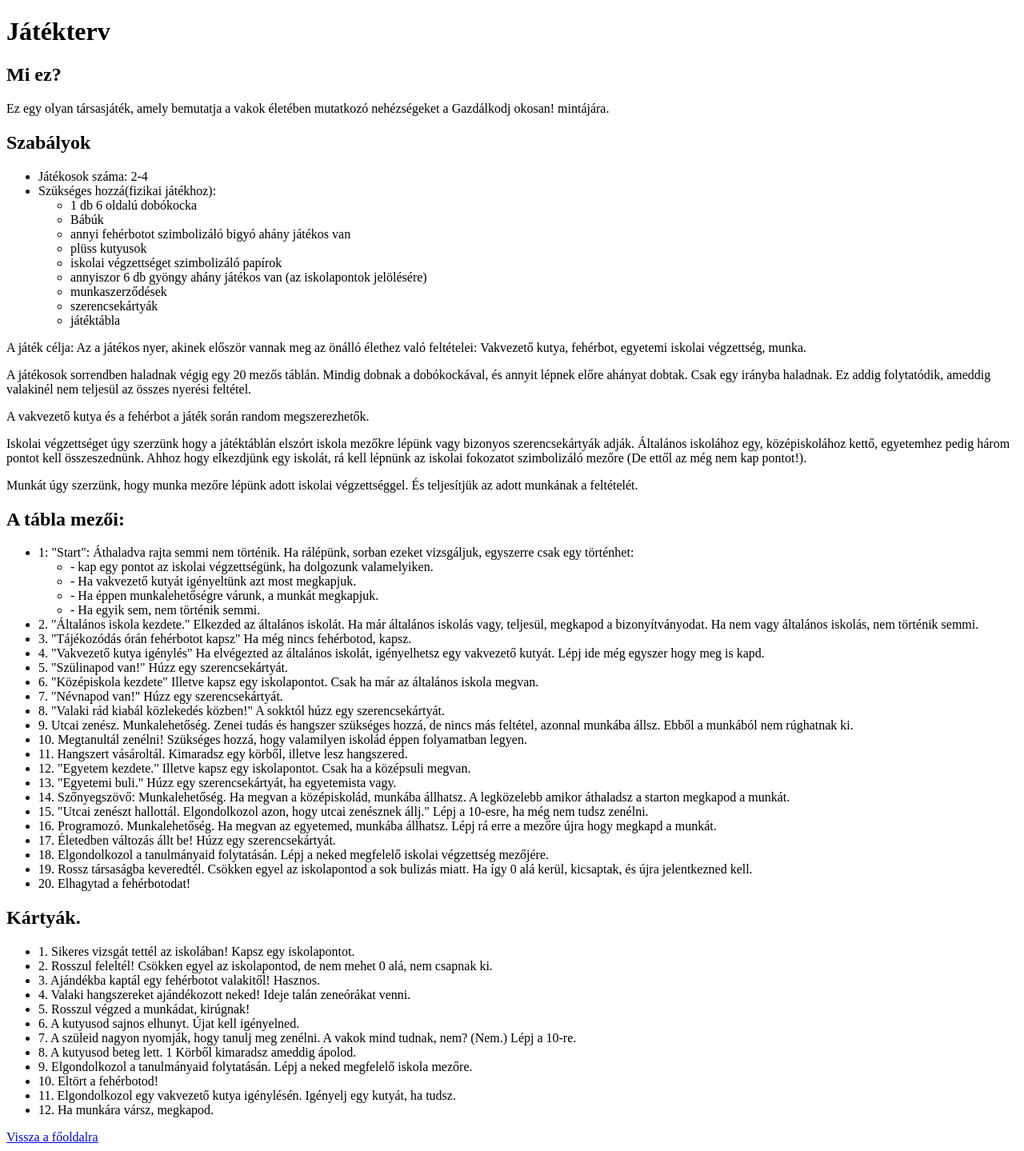
After one commit to druidah/Tarsas, a Django app: page /rules/ in a window 1280 px wide. The commit adds this page. Shown: the whole page at 80% size. Run offline with Django 5.2, Linux system fonts and the light colour scheme.

Commit message:
Added the ability to view game rules.'

```diff
--- a/tarsas/urls.py
+++ b/tarsas/urls.py
@@ -24,4 +24,6 @@ urlpatterns = [
     path("new_game/", views.new_game, name="new_game"),
     path("roll_dice/<int:game_id>/", views.roll_dice, name="roll_dice"),
     path('game/<int:game_id>/', views.game_view, name='game_view'),
+    path('rules/', views.game_rules, name="rules"),
+
 ]
--- /dev/null
+++ b/tarsasjatek/templates/gamerules.html
@@ -0,0 +1,90 @@
+<!DOCTYPE html>
+<html lang="hu">
+
+<head>
+<meta charset="utf-8">
+<title>Játékterv</title>
+<meta name="viewport" content="width=device-width, initial-scale=1">
+</head>
+
+
+<h1> Játékterv </h1>
+
+<h2> Mi ez? </h2>
+
+<p> Ez egy olyan társasjáték, amely bemutatja a vakok életében mutatkozó nehézségeket a Gazdálkodj okosan! mintájára. </p>
+
+<h2> Szabályok </h2>
+
+<ul>
+<li> Játékosok száma: 2-4 </li>
+<li> Szükséges hozzá(fizikai játékhoz): </li>
+<ul>
+<li> 1 db 6 oldalú dobókocka </li>
+<li> Bábúk </li>
+<li> annyi fehérbotot szimbolizáló bigyó ahány játékos van </li>
+<li> plüss kutyusok </li>
+<li> iskolai végzettséget szimbolizáló papírok </li>
+<li> annyiszor 6 db gyöngy ahány játékos van (az iskolapontok jelölésére) </li>
+<li> munkaszerződések </li>
+<li> szerencsekártyák </li>
+<li> játéktábla </li>
+</ul>
+</ul>
+<p> A játék célja: Az a játékos nyer, akinek először vannak meg az önálló élethez való feltételei: Vakvezető kutya, fehérbot, egyetemi iskolai végzettség, munka. </p>
+<p> A játékosok sorrendben haladnak végig egy 20 mezős táblán. Mindig dobnak a dobókockával, és annyit lépnek előre ahányat dobtak. Csak egy irányba haladnak. Ez addig folytatódik, ameddig valakinél nem teljesül az összes nyerési feltétel. </p>
+<p> A vakvezető kutya és a fehérbot a játék során random megszerezhetők. </p>
+<p> Iskolai végzettséget úgy szerzünk hogy a játéktáblán elszórt iskola mezőkre lépünk vagy bizonyos szerencsekártyák adják. Általános iskolához egy, középiskolához kettő, egyetemhez pedig három pontot kell összeszednünk. Ahhoz hogy elkezdjünk egy iskolát, rá kell lépnünk az iskolai fokozatot szimbolizáló mezőre (De ettől az még nem kap pontot!). </p>
+<p> Munkát úgy szerzünk, hogy munka mezőre lépünk adott iskolai végzettséggel. És teljesítjük az adott munkának a feltételét. </p>
+
+<h2>A tábla mezői: </h2>
+
+<ul>
+<li> 1: "Start": Áthaladva rajta semmi nem történik. Ha rálépünk, sorban ezeket vizsgáljuk, egyszerre csak egy történhet: </li>
+<ul>
+<li> - kap egy pontot az iskolai végzettségünk, ha dolgozunk valamelyiken. </li>
+<li> - Ha vakvezető kutyát igényeltünk azt most megkapjuk. </li>
+<li> - Ha éppen munkalehetőségre várunk, a munkát megkapjuk. </li>
+<li> - Ha egyik sem, nem történik semmi. </li>
+</ul>
+
+<li> 2. "Általános iskola kezdete." Elkezded az általános iskolát. Ha már általános iskolás vagy, teljesül, megkapod a bizonyítványodat. Ha nem vagy általános iskolás, nem történik semmi. </li>
+<li> 3. "Tájékozódás órán fehérbotot kapsz" Ha még nincs fehérbotod, kapsz. </li>
+<li> 4. "Vakvezető kutya igénylés" Ha elvégezted az általános iskolát, igényelhetsz egy vakvezető kutyát. Lépj ide még egyszer hogy meg is kapd.</li>
+<li>5. "Szülinapod van!" Húzz egy szerencsekártyát. </li>
+<li>6. "Középiskola kezdete" Illetve kapsz egy iskolapontot. Csak ha már az általános iskola megvan.</li>
+<li>7. "Névnapod van!" Húzz egy szerencsekártyát.</li>
+<li>8. "Valaki rád kiabál közlekedés közben!" A sokktól húzz egy szerencsekártyát.</li>
+<li>9. Utcai zenész. Munkalehetőség. Zenei tudás és hangszer  szükséges hozzá, de nincs más feltétel, azonnal munkába állsz. Ebből a munkából nem rúghatnak ki. </li>
+<li>10. Megtanultál zenélni! Szükséges hozzá, hogy valamilyen iskolád éppen folyamatban legyen.</li>
+<li>11. Hangszert vásároltál. Kimaradsz egy körből, illetve lesz hangszered. </li>
+<li>12. "Egyetem kezdete." Illetve kapsz egy iskolapontot. Csak ha a középsuli megvan.</li>
+<li>13. "Egyetemi buli." Húzz egy szerencsekártyát, ha egyetemista vagy.</li>
+<li>14. Szőnyegszövő: Munkalehetőség. Ha megvan a középiskolád, munkába állhatsz. A legközelebb amikor áthaladsz a starton megkapod a munkát.</li>
+<li>15. "Utcai zenészt hallottál. Elgondolkozol azon, hogy utcai zenésznek állj." Lépj a 10-esre, ha még nem tudsz zenélni.</li>
+<li>16. Programozó. Munkalehetőség. Ha megvan az egyetemed, munkába állhatsz. Lépj rá erre a mezőre újra hogy megkapd a munkát.</li>
+<li>17. Életedben változás állt be! Húzz egy szerencsekártyát.</li>
+<li>18. Elgondolkozol a tanulmányaid folytatásán. Lépj a neked megfelelő iskolai végzettség mezőjére.</li>
+<li> 19. Rossz társaságba keveredtél. Csökken egyel az iskolapontod a sok bulizás miatt. Ha így 0 alá kerül, kicsaptak, és újra jelentkezned kell. </li>
+<li>20. Elhagytad a fehérbotodat!  </li>
+</ul>
+
+<h2> Kártyák. </h2>
+<ul>
+
+<li>1. Sikeres vizsgát tettél az iskolában! Kapsz egy iskolapontot.</li>
+<li>2. Rosszul feleltél! Csökken egyel az iskolapontod, de nem mehet 0 alá, nem csapnak ki.</li>
+<li>3. Ajándékba kaptál egy fehérbotot valakitől! Hasznos.</li>
+<li>4. Valaki hangszereket ajándékozott neked! Ideje talán zeneórákat venni.</li>
+<li>5. Rosszul végzed a munkádat, kirúgnak!</li>
+<li>6. A kutyusod sajnos elhunyt. Újat kell igényelned.</li>
+<li>7. A szüleid nagyon nyomják, hogy tanulj meg zenélni. A vakok mind tudnak, nem? (Nem.) Lépj a 10-re.</li>
+<li>8. A kutyusod beteg lett. 1 Körből kimaradsz ameddig ápolod.</li>
+<li> 9. Elgondolkozol a tanulmányaid folytatásán. Lépj a neked megfelelő iskola mezőre. </li>
+<li> 10. Eltört a fehérbotod! </li>
+<li> 11. Elgondolkozol egy vakvezető kutya igénylésén. Igényelj egy kutyát, ha tudsz. </li>
+<li> 12. Ha munkára vársz, megkapod. </li>
+</ul>
+    <a href="{% url 'home' %}">Vissza a főoldalra</a>
+</body>
+</html>
--- a/tarsasjatek/templates/home.html
+++ b/tarsasjatek/templates/home.html
@@ -37,6 +37,7 @@ function updatePlayerInputs() {
     }
 }
 </script>
-
+Ha el szeretnéd olvasni a játék szabályait:
+<a href="{% url 'rules' %}">Kattints ide</a>
 </body>
 </html>
--- a/tarsasjatek/views.py
+++ b/tarsasjatek/views.py
@@ -5,6 +5,10 @@ from .models import Game, Card, Player, Tile
 
 def home(request):
     return render(request, 'home.html')
+
+def game_rules(request):
+    return render(request, 'gamerules.html')
+
 
 def new_game(request):
     if request.method == "POST":
```
